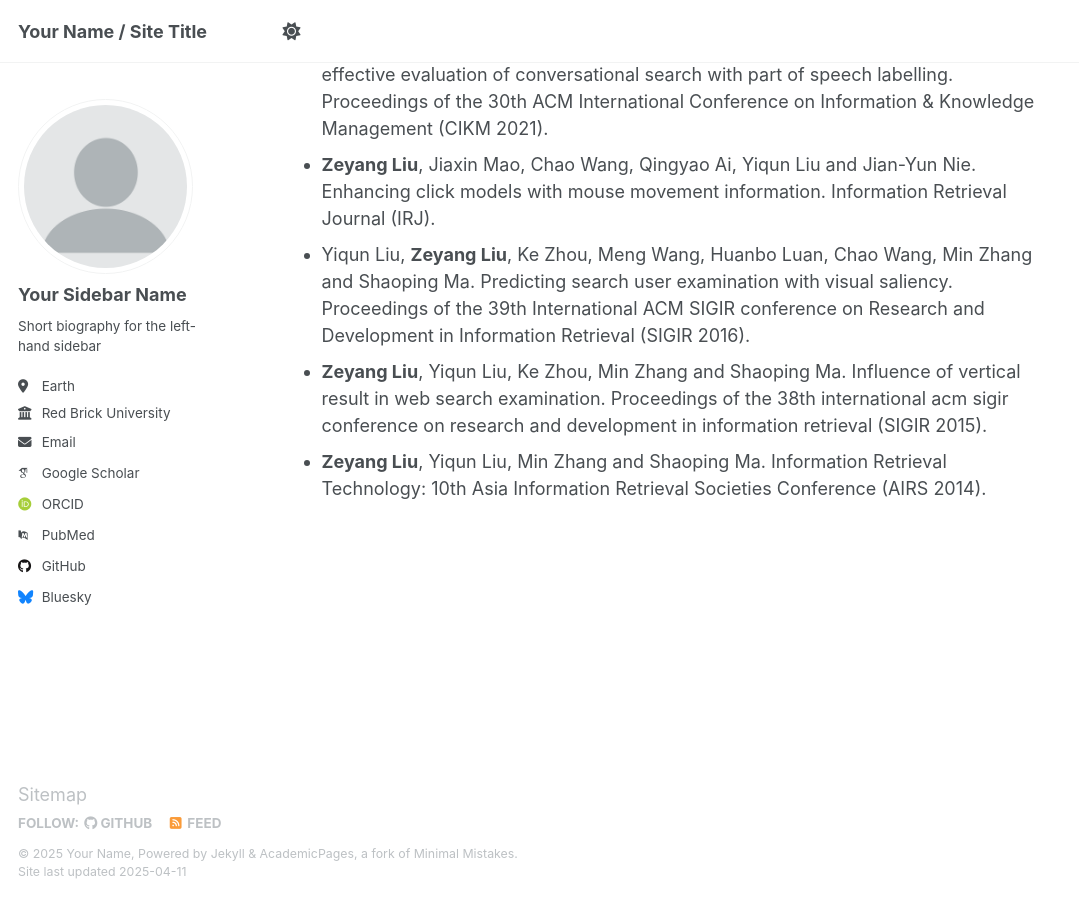
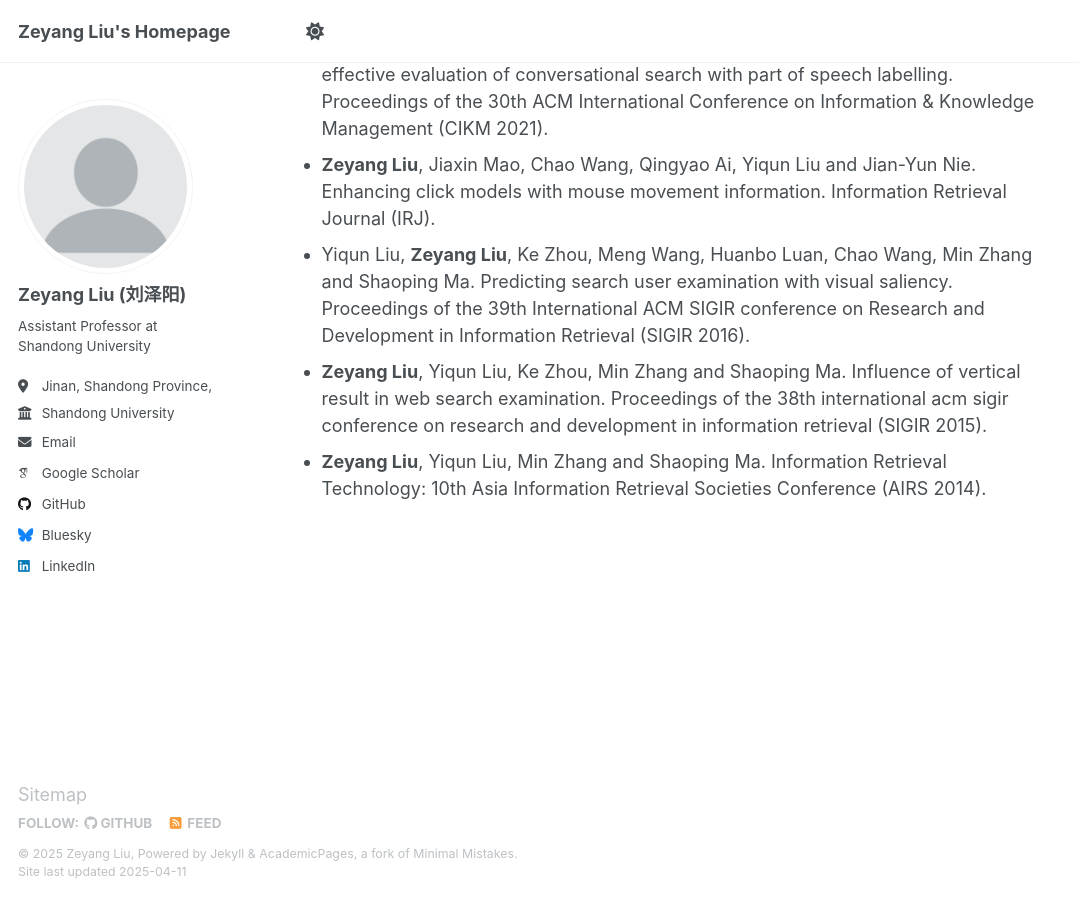
Before and after one commit to zy-liu/zy-liu.github.io, a Jekyll site: the page built from _pages/about.md, in a window 1280 px wide and 900 px high, scrolled down 1262 px. Shown: the whole window, without its empty margins (0-1079 px from the left). Built offline with Jekyll 4.4.1, drawn with Linux system fonts in a browser that asks for light colours; some web fonts are replaced.

Commit message:
Update _config.yml

```diff
--- a/_config.yml
+++ b/_config.yml
@@ -9,9 +9,9 @@
 # Basic Site Settings
 locale                   : "en-US"
 site_theme               : "default"
-title                    : "Your Name / Site Title"
+title                    : "Zeyang Liu's Homepage"
 title_separator          : "-"
-name                     : &name "Your Name"
+name                     : &name "Zeyang Liu"
 description              : &description "personal description"
 url                      : https://academicpages.github.io # the base hostname & protocol for your site e.g. "https://[your GitHub username].github.io"
 baseurl                  : "" # the subpath of your site, e.g. "/blog"
@@ -23,21 +23,21 @@ repository               : "academicpages/academicpages.github.io"
 author:
   # Biographic information
   avatar           : "profile.png"
-  name             : "Your Sidebar Name"
+  name             : "Zeyang Liu (刘泽阳)"
   pronouns         : # example: "she/her"
-  bio              : "Short biography for the left-hand sidebar"
-  location         : "Earth"
-  employer         : "Red Brick University"
-  uri              : # URL
-  email            : "none@example.org"
+  bio              : "Assistant Professor at Shandong University"
+  location         : "Jinan,  Shandong Province, China"
+  employer         : "Shandong University"
+  #uri              : # URL
+  email            : "zeyangliu@sdu.edu.cn"
 
   # Academic websites
-  arxiv            : # URL - Update with the correct link to your profile
-  googlescholar    : "https://scholar.google.com/citations?user=PS_CX0AAAAAJ"
+  #arxiv            : # URL - Update with the correct link to your profile
+  googlescholar    : "https://scholar.google.com/citations?user=WjHAw9sAAAAJ&hl=en"
   impactstory      : # URL
-  orcid            : "http://orcid.org/yourorcidurl"
+  orcid            : #"http://orcid.org/yourorcidurl"
   semantic         : # URL
-  pubmed           : "https://www.ncbi.nlm.nih.gov/pubmed/?term=john+snow"
+  pubmed           : #"https://www.ncbi.nlm.nih.gov/pubmed/?term=john+snow"
   researchgate     : # URL
   scopus           : # URL
 
@@ -59,7 +59,7 @@ author:
   keybase          : # Username
   instagram        : # Username
   lastfm           : # Username
-  linkedin         : # Username
+  linkedin         : https://uk.linkedin.com/in/zeyang-liu-nlp
   mastodon         : # URL
   medium           : # URL
   pinterest        : # Username
```
